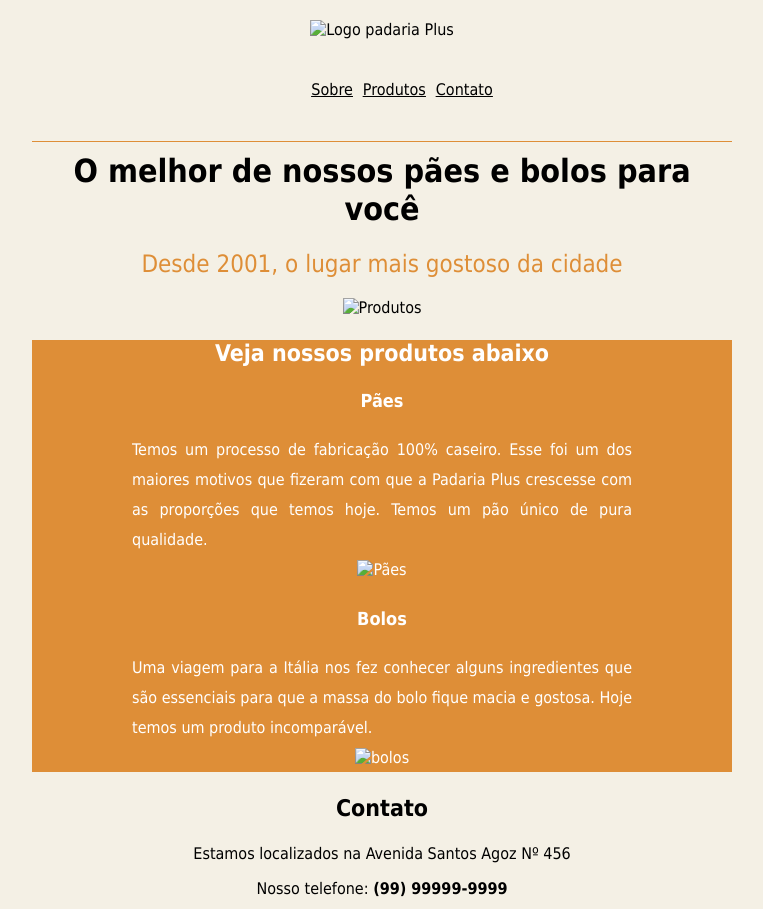
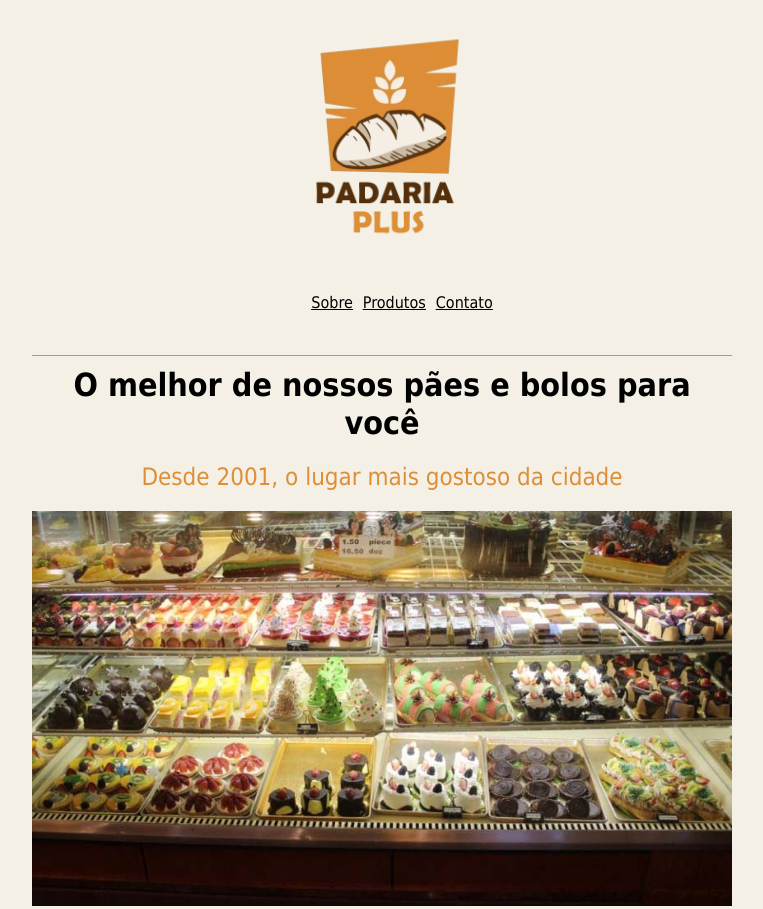
Before and after one commit to ralfguv/Padaria-Plus, a plain HTML site: page index.html in a window 1280 px wide. Shown: the top 909 px of the page, without its empty margins (258-1021 px from the left). Drawn offline with Linux system fonts and the light colour scheme; the site is published under a folder, as on GitHub Pages, so addresses that start at the root find nothing.

Commit message:
Corrigindo Erro caminho Imagens

```diff
--- a/index.html
+++ b/index.html
@@ -9,7 +9,7 @@
 <body>
 
     <div class="logo">
-        <img src="/img/logo.png" alt="Logo padaria Plus">
+        <img src="./img/logo.png" alt="Logo padaria Plus">
     </div>
 
     <nav>
@@ -26,17 +26,17 @@
     </div>
 
     <div class="banner">
-        <img src="/img/produtos-padaria.jpg" alt="Produtos">
+        <img src="./img/produtos-padaria.jpg" alt="Produtos">
     </div>
 
     <div class="corpo">
         <h3>Veja nossos produtos abaixo</h3>
         <h4>Pães</h4>
         <p>Temos um processo de fabricação 100% caseiro. Esse foi um dos maiores motivos que fizeram com que a Padaria Plus crescesse com as proporções que temos hoje. Temos um pão único de pura qualidade.</p>
-        <img src="/img/paes.jpg" alt="Pães">
+        <img src="./img/paes.jpg" alt="Pães">
         <h4>Bolos</h4>
         <p>Uma viagem para a Itália nos fez conhecer alguns ingredientes que são essenciais para que a massa do bolo fique macia e gostosa. Hoje temos um produto incomparável.</p>
-        <img src="/img/bolos.jpg" alt="bolos">
+        <img src="./img/bolos.jpg" alt="bolos">
     </div>
 
     <div class="header">
```
